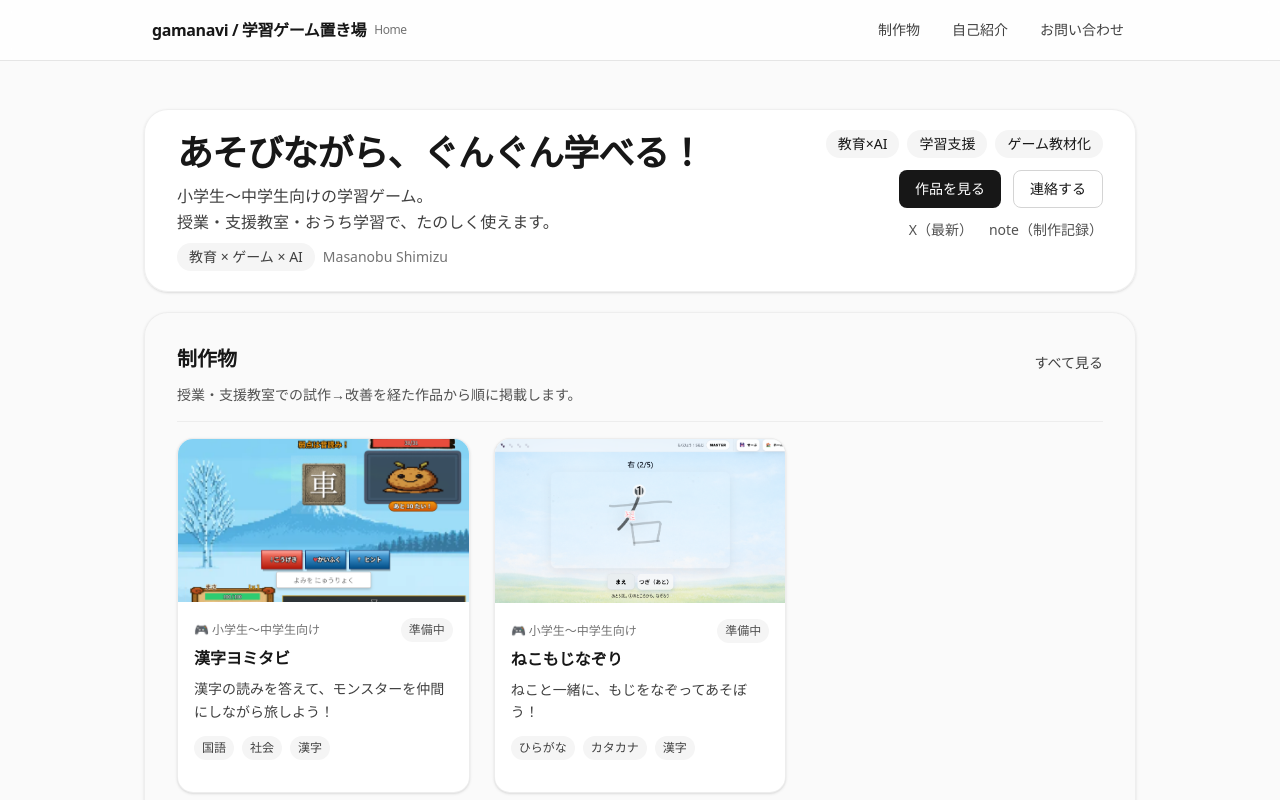
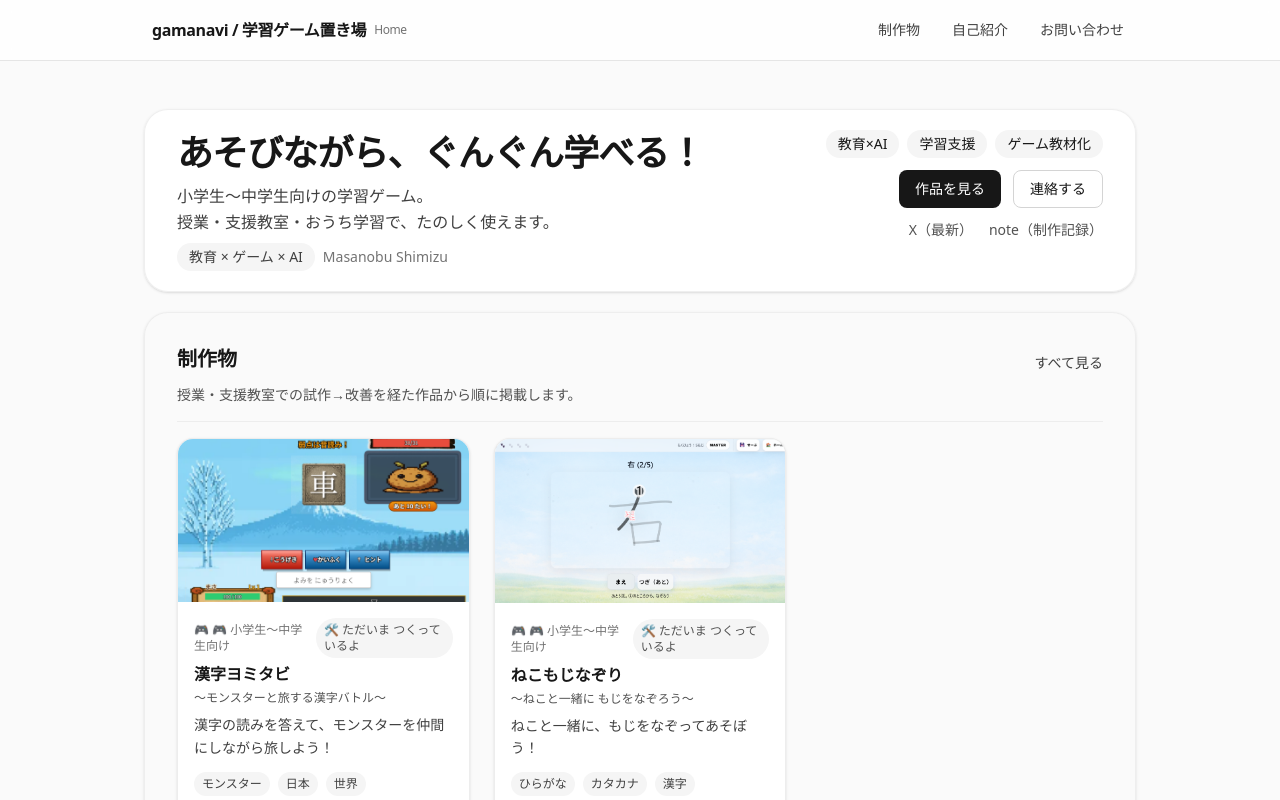
Before and after one commit to shimimasa/gamanavi-portfolio, a Next.js app: page / in a window 1280 px wide. Shown: the top 800 px of the page. Built offline with nearby package versions, Linux system fonts and the light colour scheme.

Commit message:
refactor: update WorkCard component to support new tagging structure and enhance subtitle display for improved clarity

```diff
--- a/src/components/WorkCard.js
+++ b/src/components/WorkCard.js
@@ -20,11 +20,22 @@ function LinkButton({ href, children }) {
 export default function WorkCard({ work }) {
 
   const hasThumb = typeof work.thumb === "string" && work.thumb.trim().length > 0;
-  const tags = Array.isArray(work.tags) ? work.tags : [];
-  const shownTags = tags.slice(0, 3);
-  const remainingTags = tags.length - shownTags.length;
+  const subtitle = typeof work.subtitle === "string" ? work.subtitle.trim() : "";
+
+  // tags は旧仕様（後方互換）。新仕様は subjectTags / featureTags。
+  const legacyTags = Array.isArray(work.tags) ? work.tags : [];
+  const subjectTags = Array.isArray(work.subjectTags) ? work.subjectTags : legacyTags;
+  const featureTags = Array.isArray(work.featureTags) ? work.featureTags : [];
+
+  const shownSubjectTags = subjectTags.slice(0, 3);
+  const remainingSubject = subjectTags.length - shownSubjectTags.length;
+
+  const shownFeatureTags = featureTags.slice(0, 3);
+  const remainingFeature = featureTags.length - shownFeatureTags.length;
+
   const playUrl = work.links?.play?.trim?.() ? work.links.play.trim() : "";
-  const isClickable = playUrl.length > 0;
+  const isWip = work.status === "wip" || playUrl.length === 0;
+  const isClickable = !isWip && playUrl.length > 0;
 
   const handleCardClick = () => {
     if (!isClickable) return;
@@ -67,14 +78,19 @@ export default function WorkCard({ work }) {
       {/* 本文エリア：ボタン群を常に下端に固定する */}
       <div className="flex flex-1 flex-col p-4">
         <div className="flex items-center justify-between gap-2">
-          <div className="text-xs text-neutral-500">{work.audience}</div>
-          {!isClickable && (
+        <div className="text-xs text-neutral-500">🎮 {work.audience}</div>
+                  {isWip && (
             <span className="rounded-full bg-neutral-100 px-2 py-1 text-xs text-neutral-600">
-              準備中
+              🛠 ただいま つくっているよ
             </span>
           )}
         </div>
         <h3 className="mt-1 line-clamp-2 text-base font-semibold">{work.title}</h3>
+        {subtitle.length > 0 && (
+          <div className="mt-1 line-clamp-1 text-xs text-neutral-600">
+            {subtitle}
+          </div>
+        )}
         {work.oneLiner ? (
           <p className="mt-2 line-clamp-3 text-sm leading-relaxed text-neutral-700">{work.oneLiner}</p>
         ) : (
@@ -82,25 +98,54 @@ export default function WorkCard({ work }) {
             近日、説明文を追加予定です。
           </p>
         )}
-
-<div className="mt-3 flex flex-wrap gap-2">
-          {shownTags.map((t) => (
+{/* タグ（上：教科 / 下：体験） */}
+        <div className="mt-3 space-y-2">
+          {shownSubjectTags.length > 0 && (
+            <div className="flex flex-wrap gap-2">
+              {shownSubjectTags.map((t) => (
                 <span
-              key={t}
+                  key={`subject-${t}`}
                   className="rounded-full bg-neutral-100 px-2 py-1 text-xs text-neutral-700"
                 >
                   {t}
                 </span>
               ))}
-          {remainingTags > 0 && (
+              {remainingSubject > 0 && (
                 <span className="rounded-full bg-neutral-100 px-2 py-1 text-xs text-neutral-700">
-              +{remainingTags}
+                  +{remainingSubject}
                 </span>
               )}
             </div>
+          )}
 
-        <div className="mt-auto pt-4 flex flex-wrap gap-2">
-          <LinkButton href={work.links?.play}>Play</LinkButton>
+          {shownFeatureTags.length > 0 && (
+            <div className="flex flex-wrap gap-2">
+              {shownFeatureTags.map((t) => (
+                <span
+                  key={`feature-${t}`}
+                  className="rounded-full bg-neutral-100 px-2 py-1 text-xs text-neutral-700"
+                >
+                  {t}
+                </span>
+              ))}
+              {remainingFeature > 0 && (
+                <span className="rounded-full bg-neutral-100 px-2 py-1 text-xs text-neutral-700">
+                  +{remainingFeature}
+                </span>
+              )}
+            </div>
+          )}
+        </div>
+
+        <div className="mt-auto flex flex-wrap gap-2 pt-4">
+          {/* 主ボタン（文言はUI側で固定。URLは links.play を参照） */}
+          {isWip ? (
+            <span className="inline-flex items-center justify-center rounded-md border border-neutral-200 bg-neutral-100 px-3 py-1 text-sm font-medium text-neutral-500">
+              🛠 ただいま つくっているよ
+            </span>
+          ) : (
+            <LinkButton href={playUrl}>▶ ゲームスタート！</LinkButton>
+          )}
           <LinkButton href={work.links?.github}>GitHub</LinkButton>
           <LinkButton href={work.links?.note}>note</LinkButton>
         </div>
--- a/src/content/works.json
+++ b/src/content/works.json
@@ -8,7 +8,8 @@
       "oneLiner": "漢字の読みを答えて、モンスターを仲間にしながら旅しよう！",
       "thumb": "/works/placeholder-1.webp",
       "links": { "ゲームスタート！": "https://yomitabi.gamanavi.com/", "github": "", "note": "" },
-      "tags": ["国語", "社会", "漢字"]
+      "subjectTagstags": ["国語", "社会", "漢字"],
+      "featureTags": ["モンスター", "日本", "世界"]
     },
     {
       "id": "placeholder-2",
@@ -19,17 +20,19 @@
       "oneLiner": "ねこと一緒に、もじをなぞってあそぼう！",
       "thumb": "/works/placeholder-2.webp",
       "links": { "ゲームスタート！": "https://cat.word.trace.gamanavi.com/", "github": "", "note": "" },
-      "tags": ["ひらがな", "カタカナ", "漢字"]
+      "subjectTags": ["ひらがな", "カタカナ", "漢字"],
+      "featureTags": ["なぞり", "ねこ", "書き順"]
     },
     {
       "id": "mystery-coming-soon",
       "title": "計算ピラミッド",
-      "subtitle": "〜数の法則を見つけよう〜",
+      "subtitle": "〜考えてのぼる算数チャレンジ〜",
       "category": "game",
       "audience": "🎮 小学生〜中学生向け",
       "oneLiner": "ピラミッドをのぼりながら、計算にチャレンジ！",
       "thumb": "/works/sample.webp",
       "links": { "ゲームスタート！": "", "github": "", "note": "" },
-      "tags": ["算数"]
+      "subjectTags": ["算数"],
+      "featureTags": ["ピラミッド", "計算", "チャレンジ"]
     }
   ]
```
Lines whose indentation alone changed are shown as unchanged.
